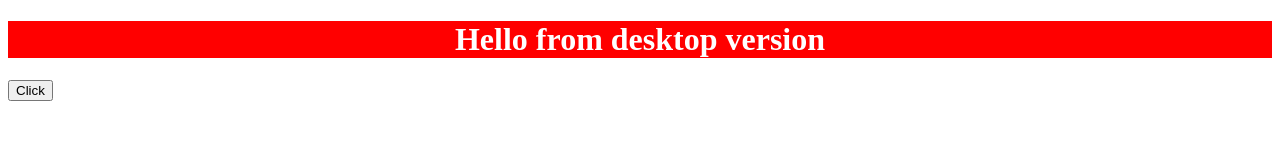
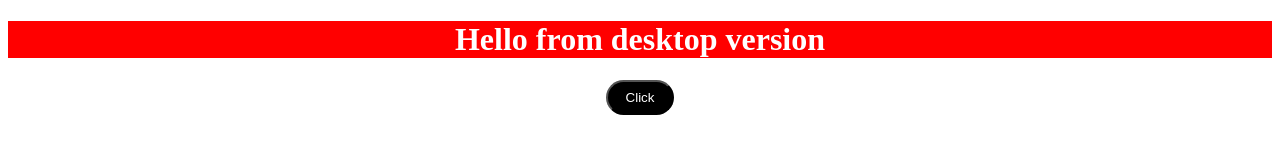
Before and after one commit to B-elorchi/test, a plain HTML site: page index.html in a window 1280 px wide. Drawn offline with Linux system fonts and the light colour scheme.

Commit message:
add new style for button on css file

```diff
--- a/index.html
+++ b/index.html
@@ -9,7 +9,9 @@
 <body>
     <h1 id="h1">Hello from desktop version</h1>
 
-    <button id="click">Click</button>
+    <div>
+        <button id="click">Click</button>
+    </div>
 
     <script src="./script.js"></script>
 </body>
--- a/style.css
+++ b/style.css
@@ -3,3 +3,14 @@ color: white;
 background-color: red;
 text-align: center;
 }
+div{
+    margin: 0 auto;
+    text-align: center;
+}
+button{
+    background-color: black;
+    color: white;
+    border-radius: 20px;
+    padding: 8px 18px;
+    margin: 0 auto;
+}
```
